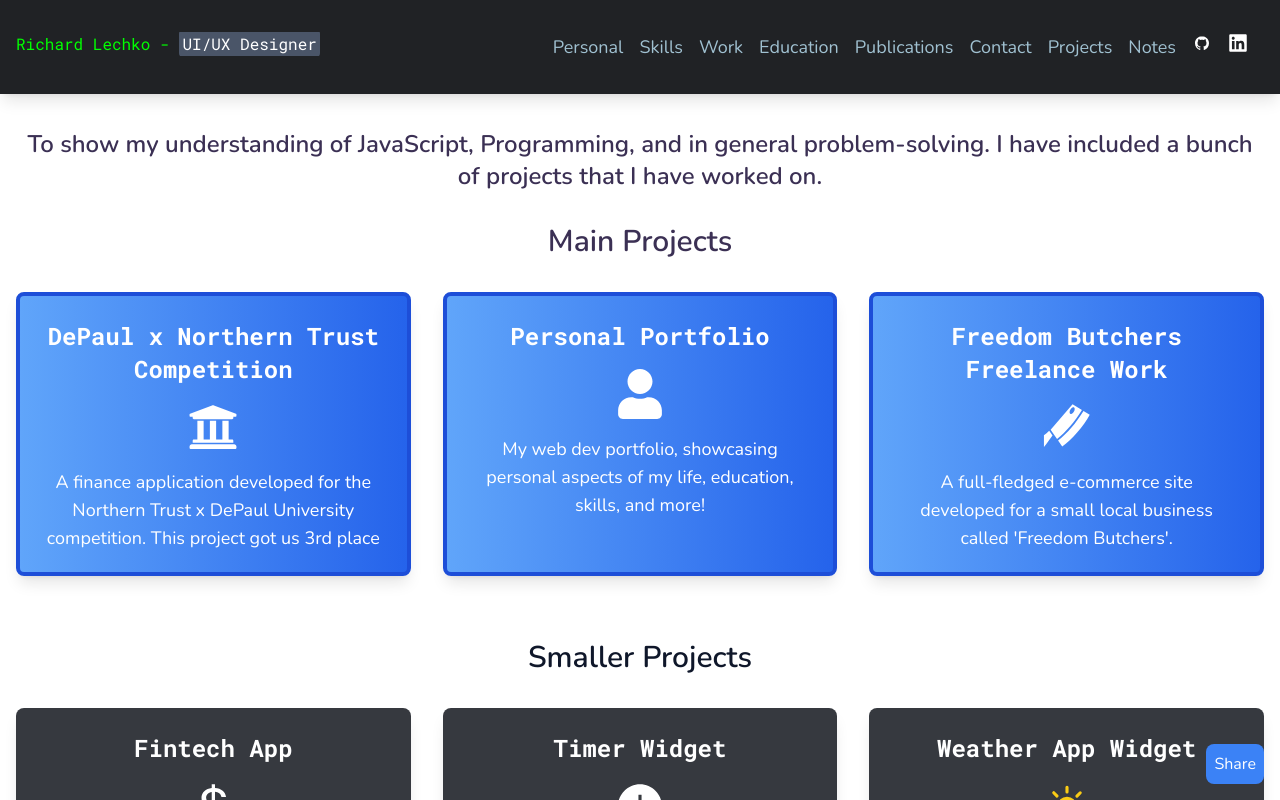
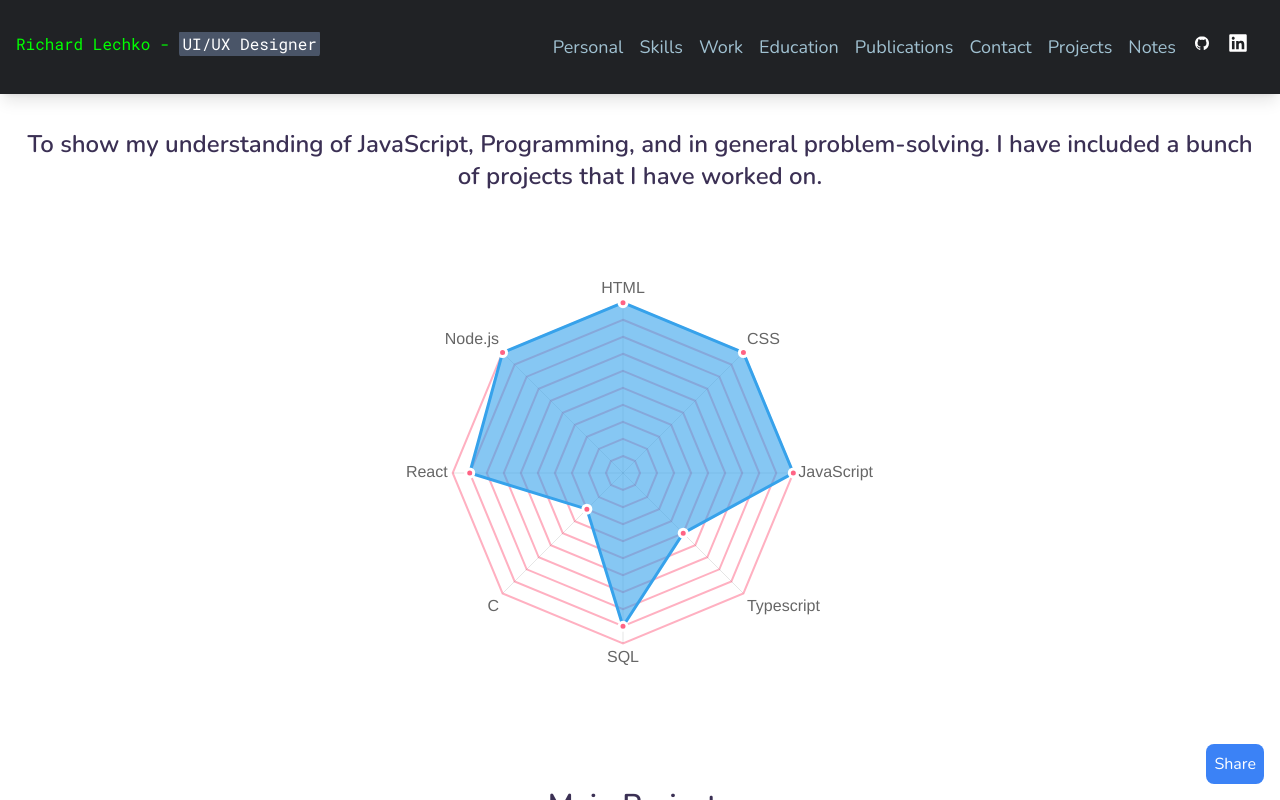
Before and after one commit to RichardLechko/React-Resume, a React (Create React App) app in the folder client/: page /widgets in a window 1280 px wide. Built offline with nearby package versions, Linux system fonts and the light colour scheme.

Commit message:
changed styling

```diff
--- a/client/src/components/Contact.js
+++ b/client/src/components/Contact.js
@@ -53,7 +53,7 @@
 
   return (
     <section id="contact">
-      <section className="text-2xl text-black font-semibold text-center p-24 max-[640px]:p-12 max-[640px]:mb-6 pb-0 mb-12 max-[640px]:text-xl max-[425px]:text-base max-[375px]:pl-6 max-[375px]:pr-6">
+      <section className="text-2xl text-black font-semibold text-center pt-24 px-12 mx-auto max-[640px]:p-12 max-[640px]:mb-6 pb-0 mb-12 max-[640px]:text-xl max-[425px]:text-base max-[375px]:pl-6 max-[375px]:pr-6">
         <p>
           I am currently looking for any projects — big or small. Don't be
           afraid to reach out. Whether that be a job opportunity, a freelance
@@ -100,7 +100,7 @@
             id="name"
             value={formData.name}
             onChange={handleChange}
-            className="max-[640px]:text-sm max-[640px]:w-3/4 w-full text-xl p-4 outline-none bg-formBg text-white rounded-xl border-4 border-customInput mb-4 focus:border-4 focus:border-solid focus:border-primaryColor"
+            className="max-[640px]:text-sm w-full text-xl p-4 outline-none bg-formBg text-white rounded-xl border-4 border-customInput mb-4 focus:border-4 focus:border-solid focus:border-primaryColor"
             placeholder="Your name"
             required
           />
@@ -113,7 +113,7 @@
             id="email"
             value={formData.email}
             onChange={handleChange}
-            className="max-[640px]:text-sm max-[640px]:w-3/4 w-full text-xl p-4 outline-none bg-formBg text-white rounded-xl border-4 border-customInput mb-4 focus:border-4 focus:border-solid focus:border-primaryColor"
+            className="max-[640px]:text-sm w-full text-xl p-4 outline-none bg-formBg text-white rounded-xl border-4 border-customInput mb-4 focus:border-4 focus:border-solid focus:border-primaryColor"
             placeholder="Your email"
             required
           />
@@ -126,7 +126,7 @@
             id="subject"
             value={formData.subject}
             onChange={handleChange}
-            className="max-[640px]:text-sm max-[640px]:w-3/4 w-full text-xl p-4 outline-none bg-formBg text-white rounded-xl border-4 border-customInput mb-4 focus:border-4 focus:border-solid focus:border-primaryColor"
+            className="max-[640px]:text-sm w-full text-xl p-4 outline-none bg-formBg text-white rounded-xl border-4 border-customInput mb-4 focus:border-4 focus:border-solid focus:border-primaryColor"
             placeholder="Subject"
             required
           />
@@ -138,7 +138,7 @@
             id="textarea"
             value={formData.message}
             onChange={handleChange}
-            className="max-[640px]:text-sm max-[640px]:w-3/4 w-full text-xl p-4 outline-none bg-formBg text-white rounded-xl border-4 border-customInput mb-4 focus:border-4 focus:border-solid focus:border-primaryColor"
+            className="max-[640px]:text-sm w-full text-xl p-4 outline-none bg-formBg text-white rounded-xl border-4 border-customInput mb-4 focus:border-4 focus:border-solid focus:border-primaryColor"
             cols="30"
             rows="5"
             placeholder="Your message..."
@@ -146,7 +146,7 @@
           ></textarea>
           <input
             type="submit"
-            className="max-[640px]:text-sm max-[640px]:w-3/4 w-full text-xl p-4 outline-none bg-primaryColor text-white rounded-xl mb-4 border-none font-bold cursor-pointer"
+            className="max-[640px]:text-sm w-full text-xl p-4 outline-none bg-primaryColor text-white rounded-xl mb-4 border-none font-bold cursor-pointer"
             value="Send Message"
           />
         </form>
@@ -181,7 +181,6 @@
         )}
 
         <div className="flex flex-col text-xl mt-12 mb-20 text-left px-4">
-          {" "}
           <div className="flex items-center gap-4">
             <FaMapMarkerAlt className="text-2xl max-[640px]:text-xl" />
             <article className="mb-4">
--- a/client/src/components/Work.js
+++ b/client/src/components/Work.js
@@ -87,7 +87,7 @@
 const Work = () => {
   return (
     <section className="px-4 mx-auto mb-24" id="work">
-      <div className="mt-16 pt-16">
+      <div className="pt-32">
         <h1 className="text-4xl text-center mb-4 font-bold max-[640px]:text-3xl max-[425px]:text-2xl">
           Work Experience:
         </h1>
--- a/client/src/components/widgets/Widgets.js
+++ b/client/src/components/widgets/Widgets.js
@@ -29,6 +29,67 @@
 
 const Widgets = () => {
   const { scrollToTop } = useScroll();
+
+  const data = {
+    labels: [
+      "HTML",
+      "CSS",
+      "JavaScript",
+      "Typescript",
+      "SQL",
+      "C",
+      "React",
+      "Node.js",
+    ],
+    datasets: [
+      {
+        label: "Expertise Level",
+        data: [10, 10, 10, 5, 9, 3, 9, 10],
+        backgroundColor: "rgba(54, 162, 235, 0.6)",
+        borderColor: "rgba(54, 162, 235, 1)",
+        borderWidth: 3,
+        pointBackgroundColor: "rgba(255, 99, 132, 1)",
+        pointBorderColor: "#fff",
+        pointHoverBackgroundColor: "#fff",
+        pointHoverBorderColor: "rgba(54, 162, 235, 1)",
+        pointRadius: 4,
+        pointHoverRadius: 7,
+        fill: true,
+      },
+    ],
+  };
+  const options = {
+    scales: {
+      r: {
+        angleLines: {
+          display: true,
+        },
+        grid: {
+          color: "rgba(255, 99, 132, 0.5)",
+          lineWidth: 2,
+        },
+        suggestedMin: 0,
+        suggestedMax: 10,
+        ticks: {
+          display: false,
+        },
+        pointLabels: {
+          font: (ctx) => {
+            let width = ctx.chart.width;
+            let size = Math.round(width / 32);
+            size = size > 18 ? 18 : size;
+            return { size };
+          },
+          display: true,
+        },
+      },
+    },
+    plugins: {
+      legend: {
+        display: false,
+      },
+    },
+  };
 
   useEffect(() => {
     scrollToTop();
@@ -119,11 +180,14 @@
           worked on.
         </p>
       </div>
-      <section>
+      <div className="w-full max-w-[500px] aspect-square mx-auto max-[640px]:max-w-[380px] max-[375px]:max-w-[280px]">
+        <Radar data={data} options={options} />
+      </div>
+      <sectio className="mt-16">
         <h2 className="text-center text-3xl mb-8 font-bold text-darkviolet">
           Main Projects
         </h2>
-        <div className="flex justify-center mb-16">
+        <div className="flex justify-center mb-24">
           <div className="grid grid-cols-1 sm:grid-cols-2 md:grid-cols-3 lg:grid-cols-3 gap-8">
             {projects.slice(0, 3).map((project, index) => (
               <WidgetsCard key={index} {...project} mainProject />
@@ -140,7 +204,7 @@
             ))}
           </div>
         </div>
-      </section>
+      </sectio>
     </div>
   );
 };
```
